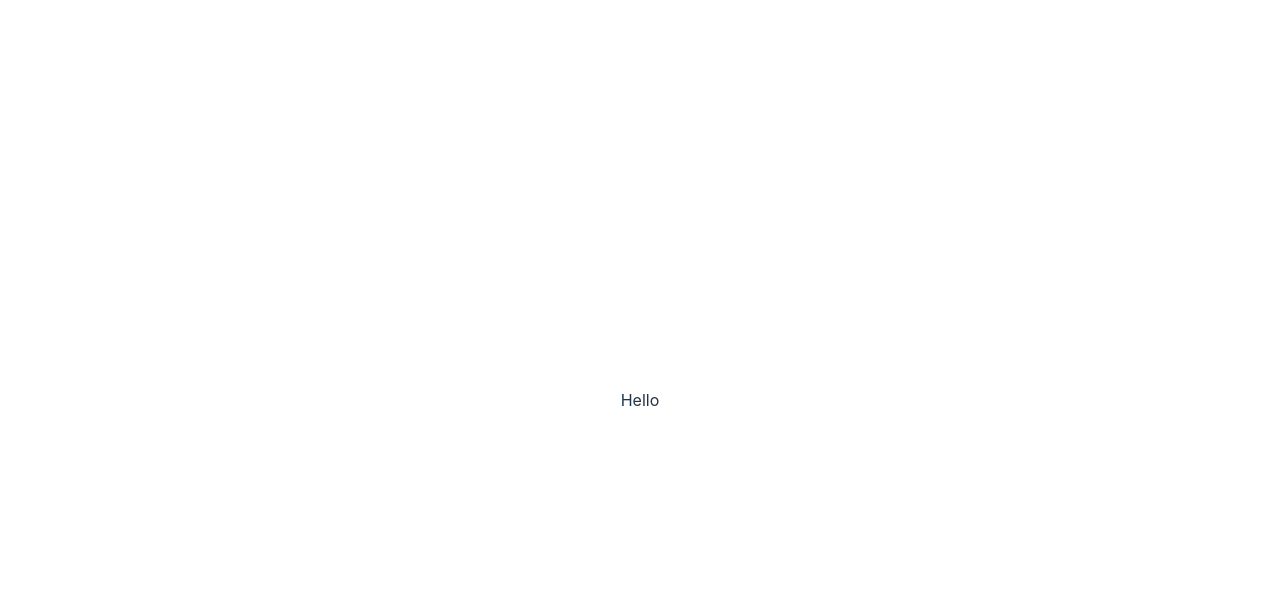
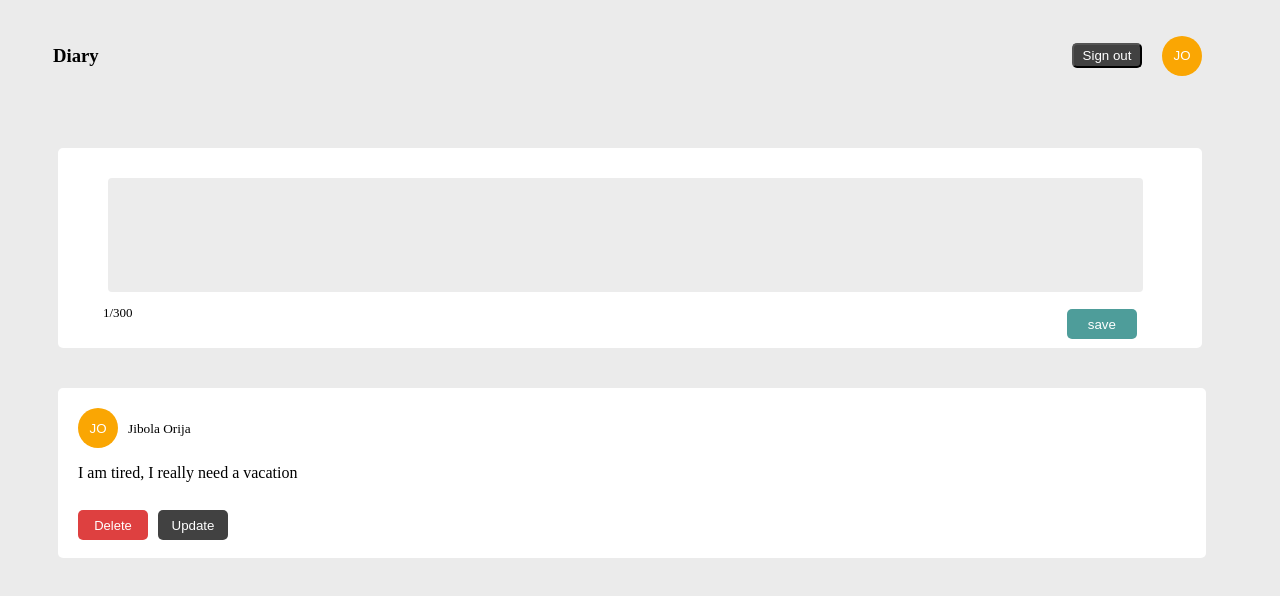
Before and after one commit to Nwakaego-Ego/Note-Application, a React (Vite) app: page / in a window 1280 px wide. Shown: the top 596 px of the page. Built offline with nearby package versions, Linux system fonts and the light colour scheme.

Commit message:
work on the main page

```diff
--- a/src/App.css
+++ b/src/App.css
@@ -1,6 +1,145 @@
-#root {
+/* #root {
   max-width: 1280px;
   margin: 0 auto;
   padding: 2rem;
   text-align: center;
+} */
+
+:root {
+  padding: 0;
+  margin: 0;
 }
+
+body {
+  background-color: #ebebeb;
+  padding-top: 0;
+  padding-left: 30px;
+  padding-bottom: 30px;
+  padding-right: 30px;
+}
+
+.navbar {
+  display: flex;
+  align-items: center;
+  justify-content: space-between;
+  padding-top: 15px;
+  padding-left: 15px;
+  padding-bottom: 60px;
+  padding-right: 40px;
+}
+
+.navbtn {
+  /* margin: 20px; */
+}
+
+.signout {
+  margin: 20px;
+  background: #414141;
+  border-radius: 5px;
+  color: white;
+
+  width: 70px;
+  height: 25px;
+}
+
+.btn-jo {
+  border-radius: 50%;
+  width: 40px;
+  height: 40px;
+  background-color: #faa603;
+  color: white;
+  border: 1px solid transparent;
+}
+
+.mid-section {
+  width: 95%;
+  height: 200px;
+  /* border: 1px solid red; */
+  position: relative;
+  left: 20px;
+  background-color: #ffffff;
+  border-radius: 5px;
+}
+
+input {
+  width: 90%;
+  height: 110px;
+  position: relative;
+  left: 50px;
+  top: 30px;
+  background: #ececec;
+  border-radius: 4px;
+  border: 1px solid transparent;
+}
+
+.mid-section-bottom {
+  display: flex;
+  position: relative;
+  top: 30px;
+  justify-content: space-between;
+  padding-top: 0;
+  padding-left: 45px;
+  padding-bottom: 20px;
+  padding-right: 65px;
+  font-size: 13px;
+}
+
+.btn-save {
+  position: relative;
+  top: 17px;
+  background: #4e9d9a;
+  border-radius: 5px;
+  color: white;
+  border: 1px solid transparent;
+
+  width: 70px;
+  height: 30px;
+}
+
+.bottom {
+  width: 92%;
+  height: 130px;
+  position: relative;
+  left: 20px;
+  margin-top: 40px;
+  background-color: #ffffff;
+  border-radius: 5px;
+  padding: 20px;
+}
+
+.name {
+  margin: 10px;
+  /* color: black; */
+}
+
+.note {
+  color: black;
+}
+
+.delete-update-btn {
+  display: flex;
+}
+
+.delete {
+  position: relative;
+  top: 12px;
+  background: #de4040;
+  color: white;
+  border-radius: 5px;
+  border: 1px solid transparent;
+  width: 70px;
+  height: 30px;
+  font-size: 13px;
+}
+
+.update {
+  position: relative;
+  left: 10px;
+  top: 12px;
+  background-color: #414141;
+  color: white;
+  border-radius: 5px;
+  border: 1px solid transparent;
+  width: 70px;
+  height: 30px;
+}
--- a/src/App.jsx
+++ b/src/App.jsx
@@ -7,7 +7,29 @@ function App() {
 
   return (
     <div className="App">
-      <p>Hello</p>
+      <div className="navbar">
+        <h3>Diary</h3>
+        <div className="navbtn">
+          <button className="signout">Sign out</button>
+          <button className="btn-jo">JO</button>
+        </div>
+      </div>
+      <div className="mid-section">
+        <input type="text" id="name" className="input-text" />
+        <div class="mid-section-bottom">
+          <p>1/300</p>
+          <button class="btn-save">save</button>
+        </div>
+      </div>
+      <div className="bottom">
+        <button className="btn-jo">JO</button>
+        <small className="name">Jibola Orija</small>
+        <p className="note">I am tired, I really need a vacation</p>
+        <div className="delete-update-btn">
+          <button className="delete">Delete</button>
+          <button className="update">Update</button>
+        </div>
+      </div>
     </div>
   );
 }
--- a/src/index.css
+++ b/src/index.css
@@ -1,4 +1,4 @@
-:root {
+/* :root {
   font-family: Inter, system-ui, Avenir, Helvetica, Arial, sans-serif;
   line-height: 1.5;
   font-weight: 400;
@@ -66,4 +66,4 @@ button:focus-visible {
   button {
     background-color: #f9f9f9;
   }
-}
+} */
```
